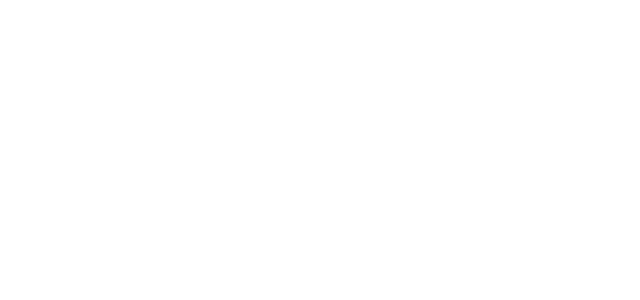
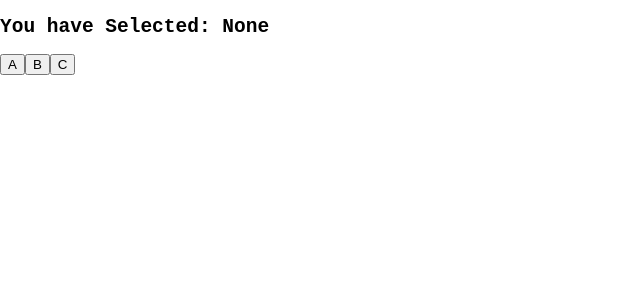
Before and after one commit to Birdrock/react-fundamentals, a React (Create React App) app: page / in a window 1280 px wide. Shown: the top 300 px of the page, without its empty margins (0-640 px from the left). Built offline with nearby package versions, Linux system fonts and the light colour scheme.

Commit message:
react clone element to extend children functionality.

```diff
--- a/src/App.js
+++ b/src/App.js
@@ -4,25 +4,39 @@
 import PropTypes from 'prop-types';
 
 class App extends React.Component {
-  render(){
+  render() {
     return (
-      <Parent>
-        <div className="childA"></div>
-
-      </Parent>
+      <Button>
+        <button value="A">A</button>
+        <button value="B">B</button>
+        <button value="C">C</button>
+      </Button>
     )
   }
 }
 
-class Parent extends React.Component {
+class Button extends React.Component {
+  constructor(){
+    super();
+    this.state = {selected: 'None'}
+  }
+  selectItem(selected){
+    this.setState({selected})
+  }
   render(){
-    // let items = React.Children
-      // .forEach(this.props.children, child => console.log(child.props.className))
-    // let items = React.Children.toArray(this.props.children)
-    // console.log(items)
-    let items = React.Children.only(this.props.children)
-    console.log(items)
-    return null
+    let fn = child =>
+      React.cloneElement(child, {
+        onClick: this.selectItem.bind(this, child.props.value)
+      })
+
+
+    let items = React.Children.map(this.props.children, fn);
+    return (
+      <div>
+        <h2>You have Selected: {this.state.selected}</h2>
+        {items}
+      </div>
+    )
   }
 }
 
```
